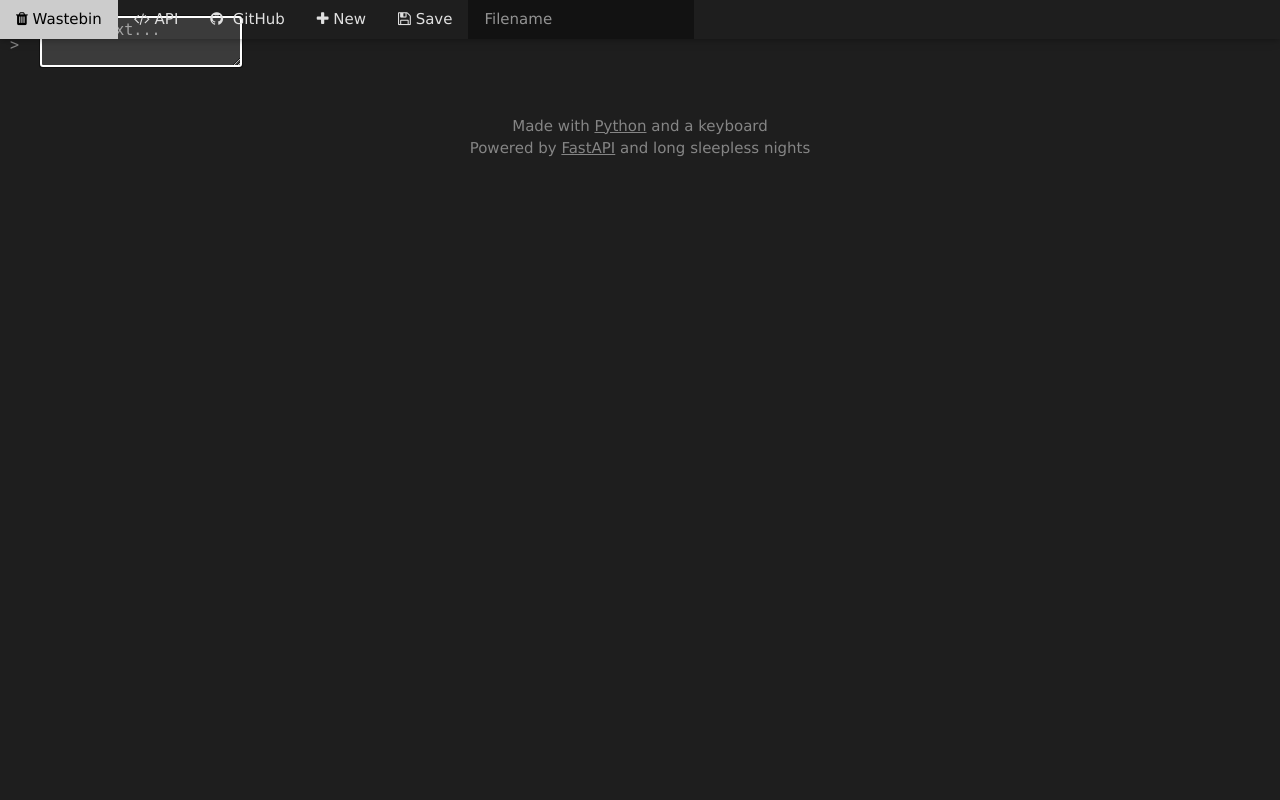
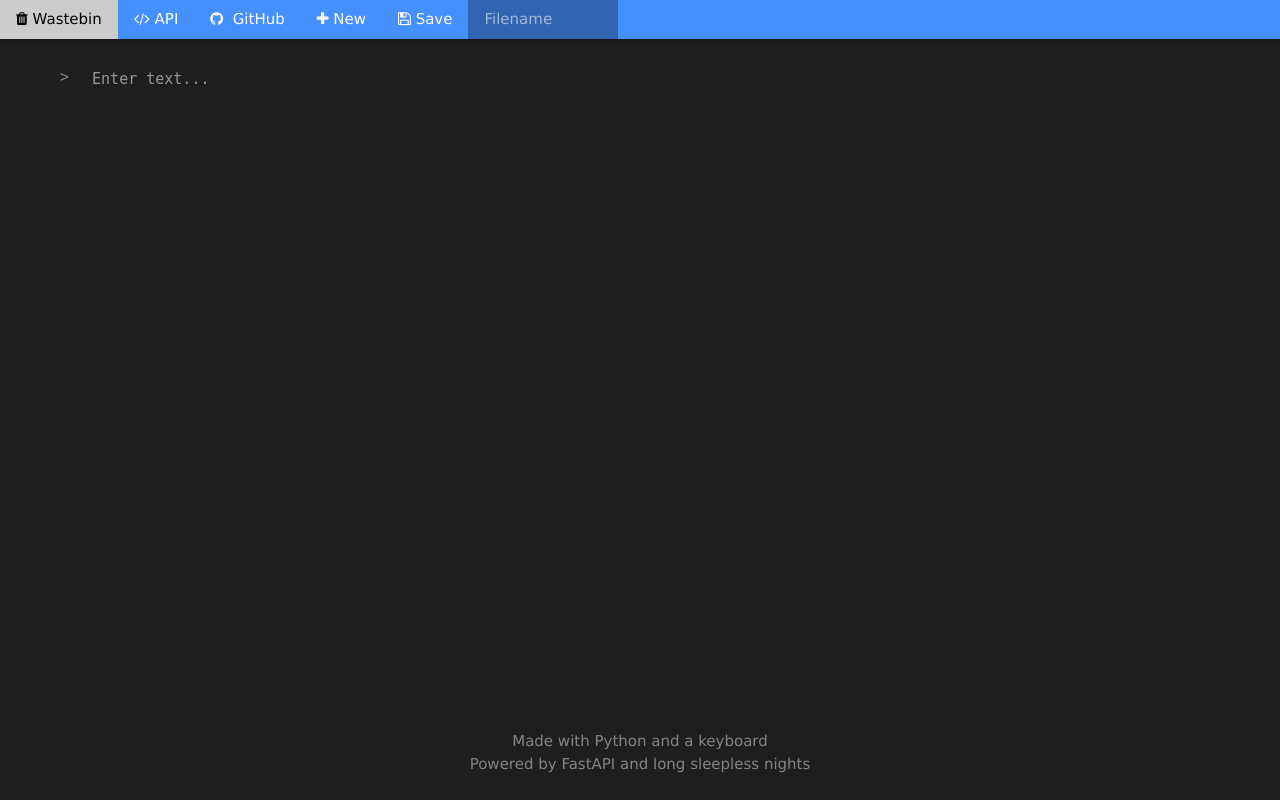
Before and after one commit to lemonyte/wastebin, a FastAPI app: page / in a window 1280 px wide. Run offline with FastAPI, Linux system fonts and the light colour scheme.

Commit message:
Update frontend

```diff
--- a/static/highlight.css
+++ b/static/highlight.css
@@ -1,13 +1,9 @@
 .linenos {
     color: #858585;
     padding-right: 20px;
+    vertical-align: top;
     user-select: none;
     -webkit-user-select: none;
-}
-
-.highlight {
-    color: #e0e0e0;
-    background-color: #1e1e1e;
 }
 
 .highlight .hll { background-color: #1e1e1e; }
--- a/static/script.js
+++ b/static/script.js
@@ -1,26 +1,40 @@
 function save() {
-    const content = document.getElementById("content").value;
+    const content = document.getElementById("doc-content").value.trim();
     if (!content) {
         return;
     }
+    document.getElementById("save-button").classList.add("w3-disabled");
+    // const id = document.getElementById("id").value.trim();
+    // const expireIn = document.getElementById("expire-in").value.trim();
     fetch("/api/new", {
         method: "POST",
         headers: { "Content-Type": "application/json" },
-        body: JSON.stringify({ content: content })
+        body: JSON.stringify({
+            content: content,
+            filename: document.getElementById("filename").value.trim(),
+            // id: id ? id : null,
+            // expireIn: expireIn ? expireIn : null,
+        })
     })
         .then((response) => { return response.json(); })
-        .then((data) => { window.location += data.key; });
+        .then((data) => { window.location += data.id; });
 }
 
 function duplicate() {
-    localStorage.setItem("content", document.getElementById("content").value);
+    const docData = {
+        content: document.getElementById("doc-content").value,
+        filename: document.getElementById("filename").value,
+    }
+    localStorage.setItem("doc-data", JSON.stringify(docData));
     window.location.pathname = "/";
 }
 
-const content = localStorage.getItem("content");
-if (content) {
-    const element = document.getElementById("content");
-    element.value = content;
-    element.style.height = element.scrollHeight.toString() + "px";
-    localStorage.removeItem("content");
+const contentElement = document.getElementById("doc-content");
+const docDataJson = localStorage.getItem("doc-data");
+if (docDataJson) {
+    const docData = JSON.parse(docDataJson);
+    contentElement.value = docData.content;
+    contentElement.style.height = contentElement.scrollHeight.toString() + "px";
+    localStorage.removeItem("doc-data");
 }
+contentElement.selectionEnd = 0;
--- a/static/style.css
+++ b/static/style.css
@@ -5,45 +5,51 @@
   font-family: monospace;
 }
 
-body {
-  min-height: 100vh;
-  height: fit-content;
-}
-
-table {
-  border-collapse: collapse;
-  height: 100%;
-}
-
 footer {
+  padding: 10px;
   color: #858585;
   text-align: center;
-  /* position: relative; */
-  /* bottom: 0px; */
-  padding: 10px;
   user-select: none;
   -webkit-user-select: none;
 }
 
+footer a {
+  color: inherit;
+  text-decoration: none;
+}
+
 #navbar {
-  width: 100%;
+  color: #ffffff;
+  background-color: #468fff;
+}
+
+#navbar input {
+  width: 150px;
+  background-color: #3164b1;
 }
 
 #content {
+  min-height: calc(100vh - 50px - 95px); /* FIXME: magic numbers */
+  height: fit-content;
+  margin: 50px 50px 0px 50px;
+}
+
+#doc-container {
+  text-align: left;
+}
+
+#doc-table {
+  border-collapse: collapse;
+}
+
+#doc-content {
+  height: 70vh; /* FIXME: magic number */
+  width: 100%;
   background: transparent;
   font-size: 1em;
   font-family: monospace;
-  width: 100%;
-  height: 100%;
   border: none;
   outline: none;
   resize: none;
+  overflow: hidden;
 }
-
-#code {
-  padding: 20px 50px;
-  min-height: 100%;
-  width: 100%;
-  height: 100%;
-  text-align: left;
-}
```
